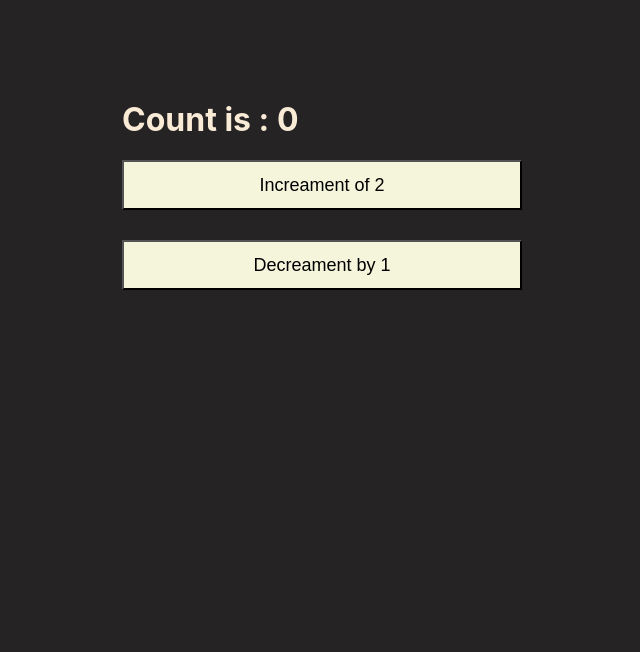
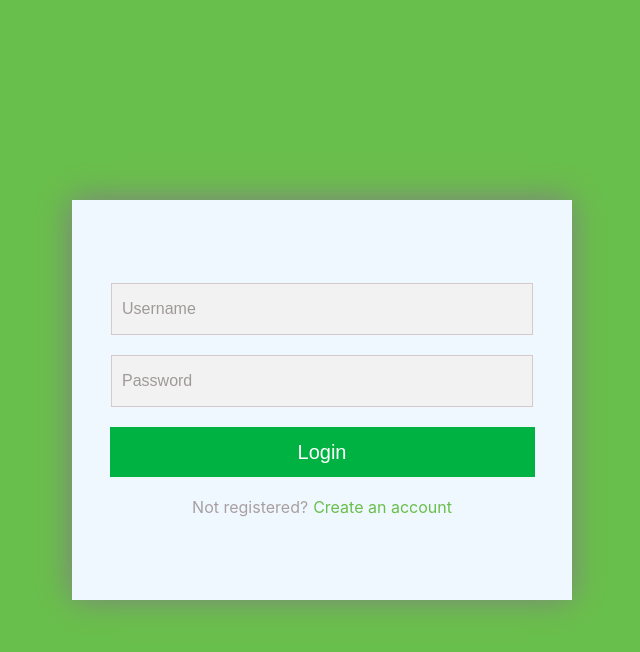
Before and after one commit to Zubair1021/React_work, a React (Create React App) app: page / in a window 1280 px wide. Shown: the top 652 px of the page, without its empty margins (318-958 px from the left). Built offline with nearby package versions, Linux system fonts and the light colour scheme.

Commit message:
LoginForm Test

```diff
--- a/src/App.js
+++ b/src/App.js
@@ -1,11 +1,11 @@
 import React from "react";
-import Counter from './Practice/UseReducer/Counter'
+import LoginForm from './LoginFormTest/MainForm'
 
 const App = () => {
 
   return (
     <div>
-      <Counter />
+      <LoginForm />
     </div>
   );
 };
--- /dev/null
+++ b/src/LoginFormTest/MainForm.js
@@ -0,0 +1,19 @@
+import React from 'react'
+import './style.css'
+
+const MainForm = () => {
+  return (
+    <div>
+        <div className='main-body'>
+        <form action="" className='container'>
+          <input type="text" className='input' name='Name' placeholder='Username' />
+          <input type="text" className='input' name='password'  placeholder='Password'/>
+          <button className="btn">Login</button>
+          <div className="read-only-text"><p>Not registered?</p><p className='p2' href="">Create an account</p></div>
+        </form>
+        </div>
+    </div>
+  )
+}
+
+export default MainForm
--- /dev/null
+++ b/src/LoginFormTest/style.css
@@ -0,0 +1,66 @@
+*{
+    padding: 0;
+    margin: 0;
+}
+body{
+    background-color: #69BF4B;
+}
+.main-body{
+    display: flex;
+    justify-content: center;
+    align-items: center;
+    height: 100vh;
+}
+.container{
+    width: 500px;
+    height: 400px;
+    background-color: aliceblue;
+    box-shadow: -1px -1px 30px gray ;
+    display: flex;
+    justify-content: center;
+    align-items: center;
+    flex-direction: column;
+
+}
+.input{
+    width: 80%;
+    height: 30px;
+    margin-left: 30px;
+    margin-right: 30px;
+    padding: 10px;
+    border: 1px solid rgb(212, 202, 202);
+    margin-bottom: 20px;
+    background-color: #F2F2F2;
+
+}
+.input::placeholder{
+    color: rgb(160, 153, 153);
+    font-size: 16px;
+}
+.btn{
+    width: 85%;
+    height: 50px;
+    margin-left: 30px;
+    margin-right: 30px;
+    background-color: #00B241;
+    color: white;
+    border: none;
+    font-size: 20px;
+    font-weight: lighter;
+    padding: 5px;
+
+}
+.read-only-text{
+    display: flex;
+    justify-content: center;
+    align-items: center;
+    flex-direction: row;
+    margin-top: 20px;
+}
+.read-only-text .p2{
+    margin-left: 5px;
+    color: #69BF4B;
+}
+.read-only-text p{
+    color:rgb(168, 160, 160);
+}
--- a/src/Practice/UseReducer/Counter.js
+++ b/src/Practice/UseReducer/Counter.js
@@ -1,4 +1,4 @@
-// UseReducer is just Behave like a UseState Hook but we use it at big projects.
+// UseReducer is just Behave like a UseState Hook but we use it in big projects.
 import { useReducer } from 'react'
 import React from 'react'
 import '../UseReducer/Style.css'
```
